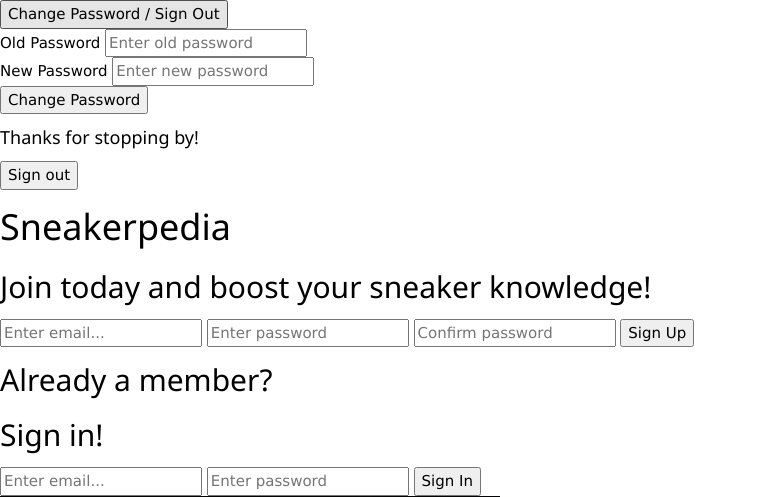
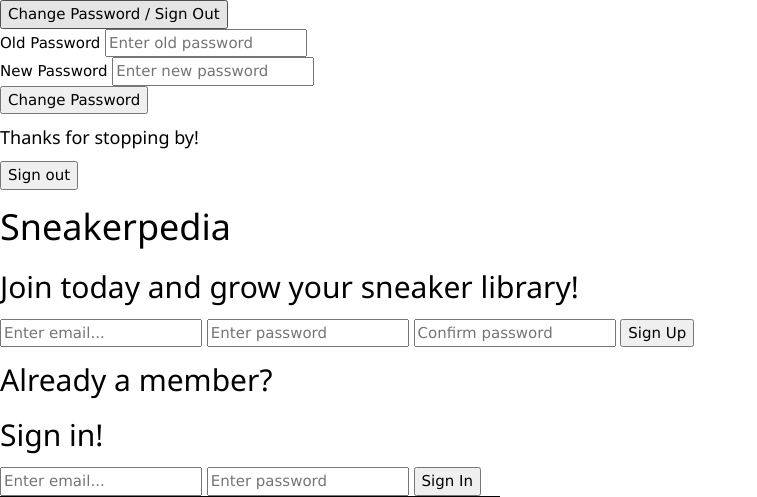
Before and after one commit to jpelliccia/project_2_client, a web app: file index.html in a window 1280 px wide. Shown: the top 497 px of the page, without its empty margins (0-757 px from the left). Run offline with its HTML, style and script files only (its server is not run), Linux system fonts and the light colour scheme; some libraries are stand-ins or nearby versions.

Commit message:
Changed header title

```diff
--- a/assets/styles/index.scss
+++ b/assets/styles/index.scss
@@ -22,11 +22,6 @@ h1 {
 .header_flex {
   display: flex;
   justify-content: space-evenly;
-}
-
-#back-button {
-  height: 50px;
-  width: 50px;
 }
 
 #title_screen {
--- a/index.html
+++ b/index.html
@@ -49,7 +49,7 @@
   <div id='title_screen'>
       <section id="loginBox">
          <form id='sign-up'>
-            <h2>Join today and boost your sneaker knowledge!</h2>
+            <h2>Join today and grow your sneaker library!</h2>
             <input id='sign-up-email' type="email" name="credentials[email]" placeholder='Enter email...' >
             <input id='sign-up-password' type="password" name="credentials[password]" placeholder='Enter password' >
             <input type="password" name="credentials[password_confirmation]" placeholder='Confirm password' >
```
